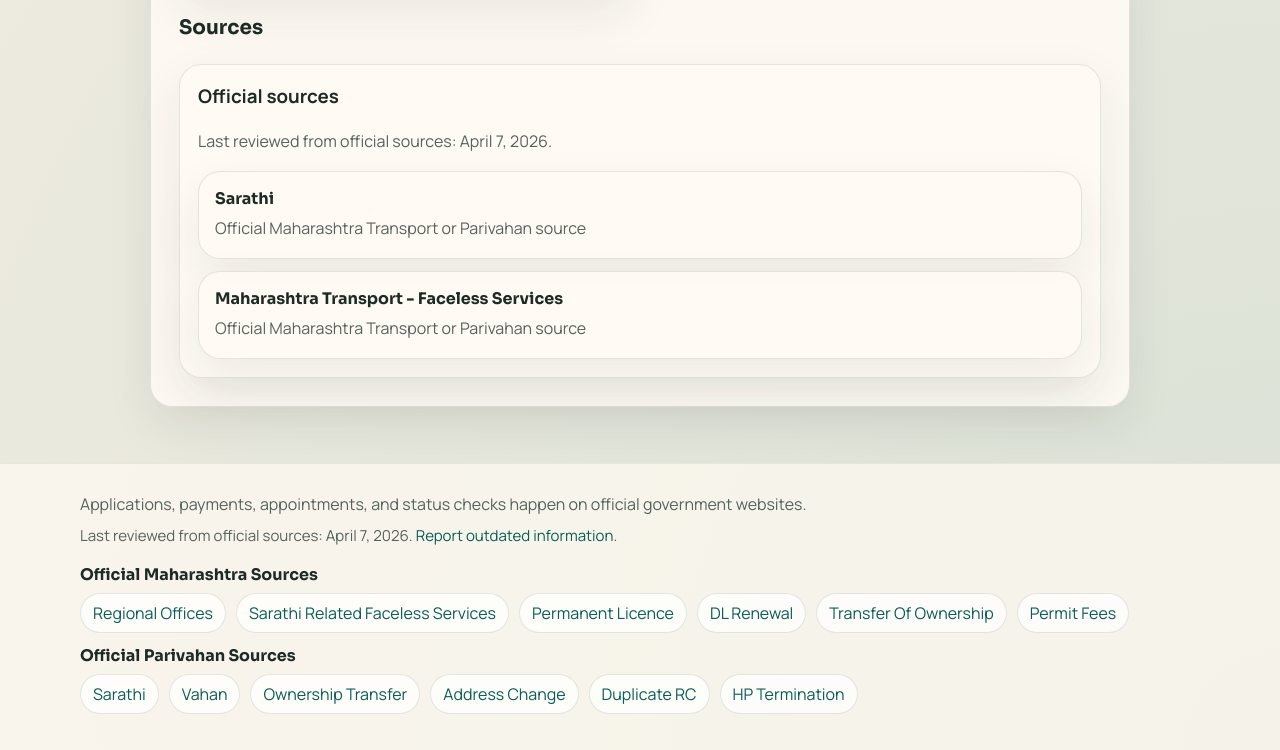
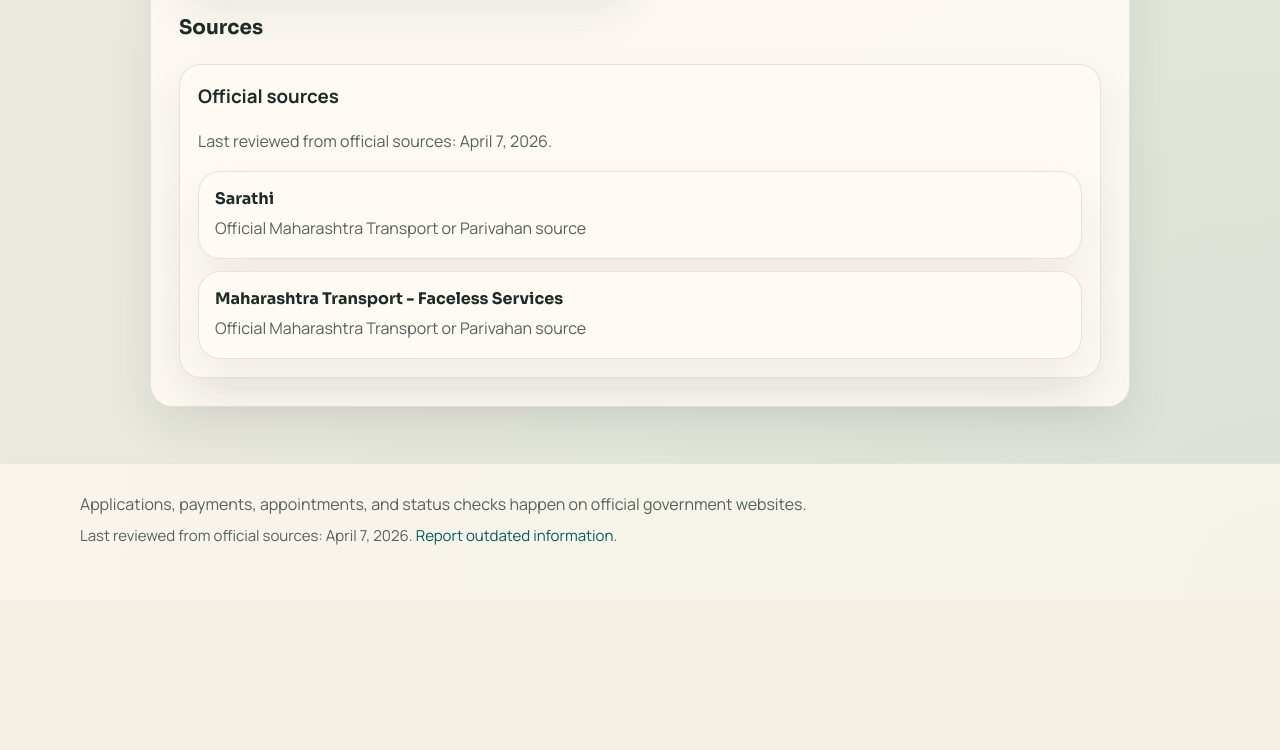
Before and after one commit to kartikdp/satararto, a website: page docs/index.html in a window 1280 px wide. Shown: the part 6480-7230 px from the top of the page. After the commit the page ends 7080 px from the top, so only its background shows below. Drawn offline with Linux system fonts and the light colour scheme.

Commit message:
Simplify site footer

```diff
--- a/docs/assets/shared.js
+++ b/docs/assets/shared.js
@@ -1131,25 +1131,6 @@
     });
   }
 
-  function renderFooterSources(container) {
-    const officialGroups = siteData.sourceGroups.filter((group) => !group.title.toLowerCase().includes("public"));
-
-    container.innerHTML = officialGroups
-      .map(
-        (group) => `
-          <div class="footer-source-group">
-            <strong>${group.title}</strong>
-            <div class="footer-source-links">
-              ${group.links
-                .map((link) => `<a href="${link.url}" target="_blank" rel="noreferrer">${link.label}</a>`)
-                .join("")}
-            </div>
-          </div>
-        `
-      )
-      .join("");
-  }
-
   function getRelatedServices(service) {
     const configured = (service.relatedServices || [])
       .map((item) => {
@@ -1303,7 +1284,6 @@
     normalizePlannerState,
     readPlannerStateFromUrl,
     renderAtGlance,
-    renderFooterSources,
     renderGuideSections,
     renderHelpfulFeedback,
     renderServiceSummary,
--- a/docs/assets/shell.js
+++ b/docs/assets/shell.js
@@ -1,10 +1,5 @@
 (function () {
-  const { renderFooterSources, siteData } = window.SiteApp;
-
-  const footerSources = document.getElementById("footer-sources");
-  if (footerSources) {
-    renderFooterSources(footerSources);
-  }
+  const { siteData } = window.SiteApp;
 
   const footerCopy = document.querySelector(".footer-copy");
   if (footerCopy && siteData.reviewMeta) {
--- a/docs/assets/styles.css
+++ b/docs/assets/styles.css
@@ -1148,38 +1148,6 @@
   font-size: 0.94rem;
 }
 
-.footer-sources {
-  width: min(1120px, 100%);
-  margin: 0 auto;
-  display: grid;
-  gap: 12px;
-}
-
-.footer-source-group {
-  display: grid;
-  gap: 8px;
-}
-
-.footer-source-group strong {
-  font-family: "Sora", sans-serif;
-}
-
-.footer-source-links {
-  display: flex;
-  flex-wrap: wrap;
-  gap: 10px;
-}
-
-.footer-source-links a {
-  display: inline-flex;
-  min-height: 36px;
-  align-items: center;
-  padding: 0.5rem 0.75rem;
-  border-radius: 999px;
-  background: rgba(255, 255, 255, 0.76);
-  border: 1px solid var(--border);
-}
-
 #service-summary-anchor,
 #service-guide-anchor,
 #service-related-anchor {
--- a/docs/index.html
+++ b/docs/index.html
@@ -98,7 +98,6 @@
         <div class="footer-copy">
           <p>Applications, payments, appointments, and status checks happen on official government websites.</p>
         </div>
-        <div class="footer-sources" id="footer-sources"></div>
       </footer>
     </div>
 
```
Also changed, not shown: docs/faq.html (+0 -1 lines), docs/offices.html (+0 -1 lines), docs/service.html (+0 -1 lines), docs/services.html (+0 -1 lines).
